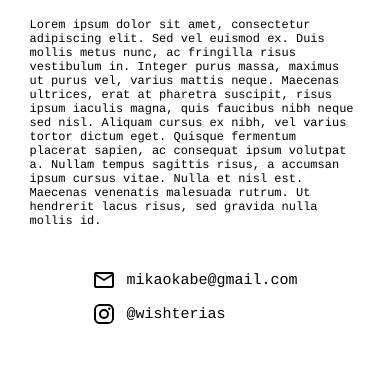
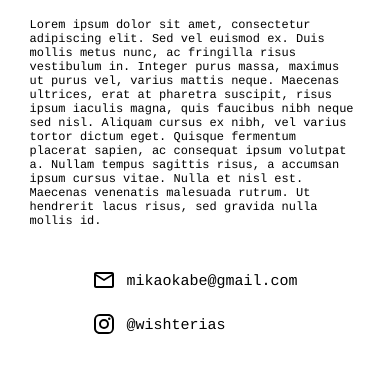
Before and after one commit to jarell-santella/Mika-Okabe-Portfolio, a Gatsby site: page /about in a window 390 px wide. Shown: the part 360-732 px from the top of the page. Built offline with nearby package versions, Linux system fonts and the light colour scheme; Gatsby itself is replaced by a stand-in of ours.

Commit message:
made icons part of links; improved responsive UI

```diff
--- a/src/components/styles/AboutPage.styled.ts
+++ b/src/components/styles/AboutPage.styled.ts
@@ -1,4 +1,5 @@
 import styled from "styled-components"
+import { EmailOutlined, Instagram } from "@mui/icons-material"
 
 export const StyledLayoutGrid = styled.div`
   width: 90vw;
@@ -8,7 +9,7 @@ export const StyledLayoutGrid = styled.div`
   margin-left: auto;
   margin-right: auto;
   grid-template-columns: 1fr 1fr;
-  grid-template-rows: 1fr auto;
+  grid-template-rows: 1fr;
   grid-gap: 20px;
 `
 
@@ -42,14 +43,22 @@ export const StyledParagraph = styled.p`
 
 export const StyledLinksGrid = styled.div`
   display: grid;
-  grid-template-columns: auto 1fr;
-  grid-gap: 10px;
+  grid-template-columns: auto auto;
+  grid-gap: 20px;
   grid-column: 1 / -1;
   margin-top: 10px;
   margin-bottom: 10px;
   margin-left: auto;
   margin-right: auto;
   align-items: center;
+
+  @media only screen and (max-width: 420px) {
+    grid-template-columns: auto;
+  }
+
+  @media only screen and (max-width: 240px) {
+    grid-template-columns: auto auto;
+  }
 `
 
 export const StyledLink = styled.a`
@@ -66,3 +75,19 @@ export const StyledLink = styled.a`
     color: #CCCCFF;
   }
 `
+
+export const StyledEmailIcon = styled(EmailOutlined)`
+  margin-right: 10px;
+  vertical-align: -25%;
+`
+
+export const StyledInstagramIcon = styled(Instagram)`
+  margin-right: 10px;
+  vertical-align: -25%;
+`
+
+export const StyledSpan = styled.span`
+  @media only screen and (max-width: 240px) {
+    display: none;
+  }
+`
--- a/src/pages/about.tsx
+++ b/src/pages/about.tsx
@@ -8,9 +8,11 @@ import {
   StyledParagraph,
   StyledLinksGrid,
   StyledLink,
+  StyledEmailIcon,
+  StyledInstagramIcon,
+  StyledSpan,
 } from "../components/styles/AboutPage.styled"
 import bioIcon from "../images/placeholders/1x1placeholder.png"
-import { EmailOutlined, Instagram } from "@mui/icons-material"
 
 const AboutPage = () => {
   return (
@@ -31,13 +33,13 @@ const AboutPage = () => {
           rutrum. Ut hendrerit lacus risus, sed gravida nulla mollis id.
         </StyledParagraph>
         <StyledLinksGrid>
-          <EmailOutlined />
           <StyledLink href="mailto:mikaokabe@gmail.com">
-            mikaokabe@gmail.com
+            <StyledEmailIcon />
+            <StyledSpan>mikaokabe@gmail.com</StyledSpan>
           </StyledLink>
-          <Instagram />
           <StyledLink href="https://instagram.com/wishterias" target="_blank">
-            @wishterias
+            <StyledInstagramIcon />
+            <StyledSpan>@wishterias</StyledSpan>
           </StyledLink>
         </StyledLinksGrid>
       </StyledLayoutGrid>
```
